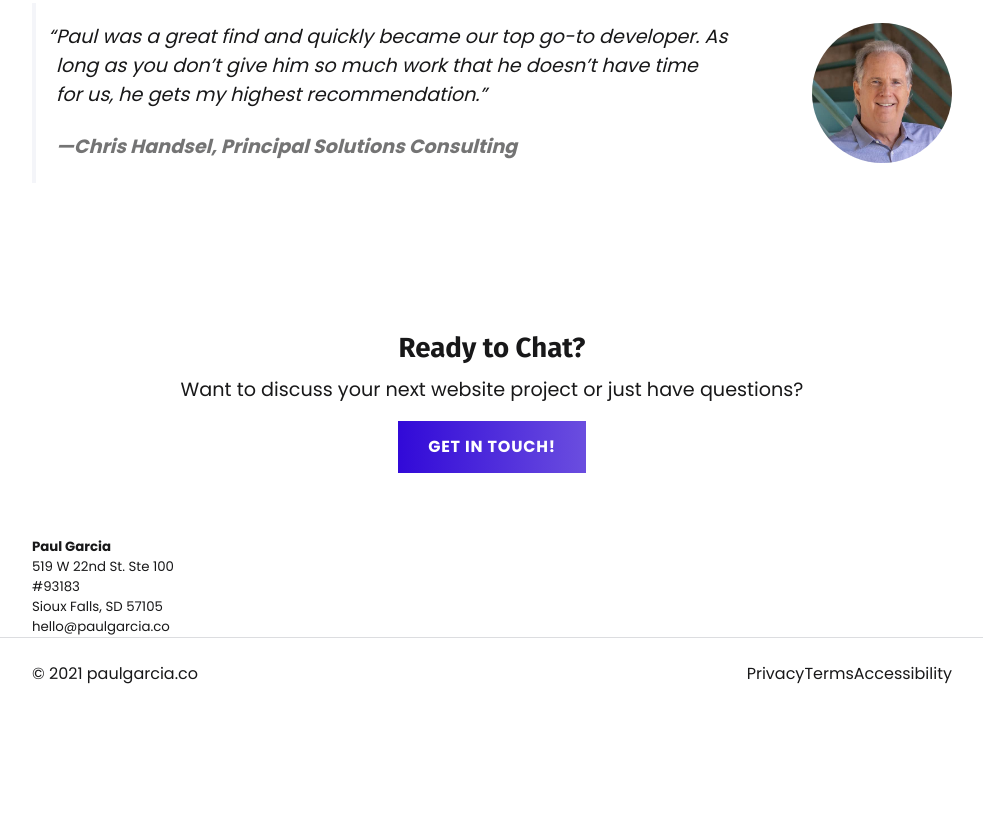
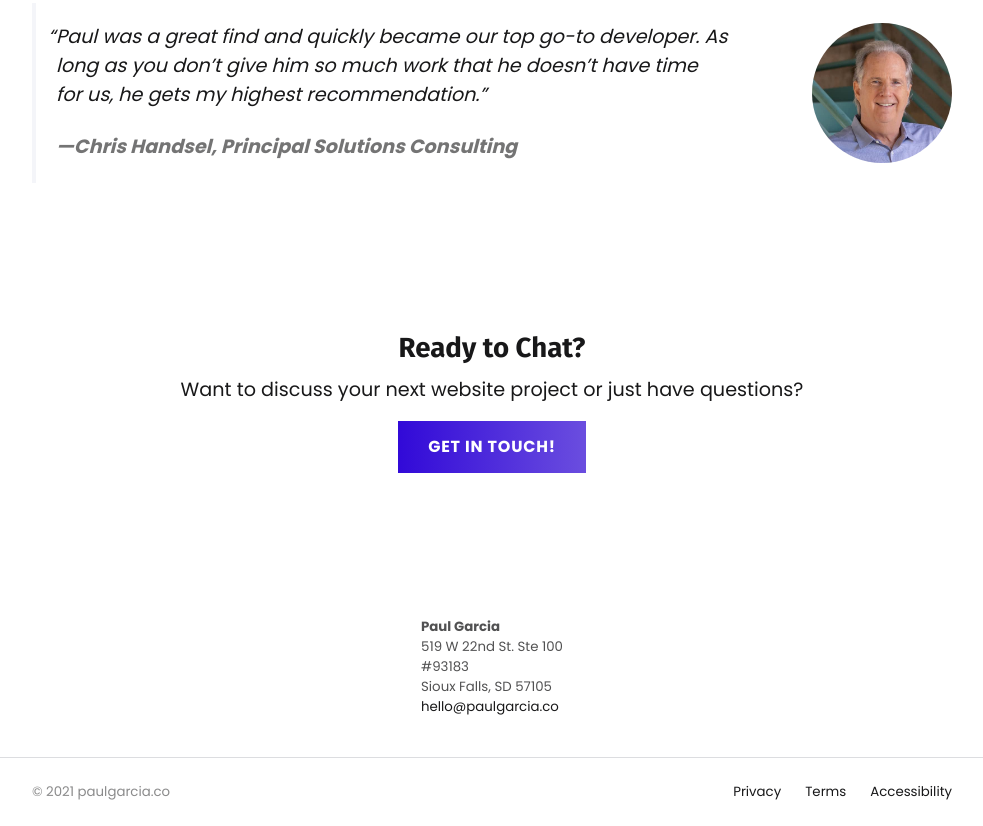
Before and after one commit to gp22/frontera-digital, a Gatsby site: page / in a window 1280 px wide. Shown: the part 1709-2535 px from the top of the page, without its empty margins (148-1131 px from the left). Before the commit the page ends 2419 px from the top, so only its background shows below. Built offline with nearby package versions, Linux system fonts and the light colour scheme; Gatsby itself is replaced by a stand-in of ours.

Commit message:
Add spacing and font style

```diff
--- a/src/components/footer.js
+++ b/src/components/footer.js
@@ -2,27 +2,37 @@ import * as React from "react"
 import { Link } from "gatsby"
 
 const Footer = () => (
-  <footer className="">
-    <div className="wrapper">
-      <div className="text-sm">
-        <div className="font-bold">Paul Garcia</div>
-        <div>519 W 22nd St. Ste 100</div>
-        <div>#93183</div>
-        <div>Sioux Falls, SD 57105</div>
+  <footer className="text-sm pt-20">
+    <div className="wrapper flex justify-center">
+      <div className="">
+        <div className="opacity-75">
+          <span className="font-bold">Paul Garcia</span>
+          <br />
+          519 W 22nd St. Ste 100
+          <br />
+          #93183
+          <br />
+          Sioux Falls, SD 57105
+        </div>
         <a href="mailto:hello@paulgarcia.co">hello@paulgarcia.co</a>
       </div>
     </div>
-    <div className="border-t border-gray-200">
+    <div className="mt-10 border-t border-gray-200">
       <div className="wrapper flex flex-col justify-between items-center md:flex-row">
-        <div>© {new Date().getFullYear()} paulgarcia.co</div>
+        <div className="opacity-50 pt-6 md:pt-0">
+          © {new Date().getFullYear()} paulgarcia.co
+        </div>
         <div>
-          <Link to="/privacy-policy" className="inline-block py-6">
+          <Link to="/privacy-policy" className="inline-block py-6 pr-3">
             Privacy
           </Link>
-          <Link to="/terms-of-service" className="inline-block py-6">
+          <Link to="/terms-of-service" className="inline-block py-6 px-3">
             Terms
           </Link>
-          <Link to="/accessibility-statement" className="inline-block py-6">
+          <Link
+            to="/accessibility-statement"
+            className="inline-block py-6 pl-3"
+          >
             Accessibility
           </Link>
         </div>
```
